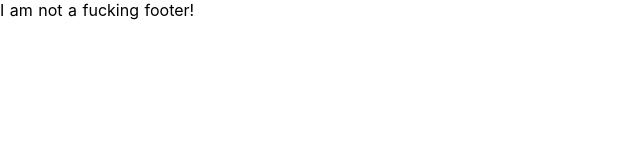
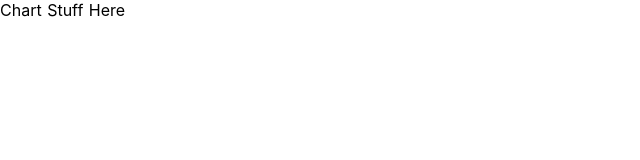
Before and after one commit to jeclark/registerVue, a Nuxt app: page / in a window 1280 px wide. Shown: the top 160 px of the page, without its empty margins (0-640 px from the left). Built offline with nearby package versions, Linux system fonts and the light colour scheme.

Commit message:
Blocks defined

```diff
--- a/components/charts/Charts.vue
+++ b/components/charts/Charts.vue
@@ -1,5 +1,7 @@
 <template>
-  <footer class="bottom">Footer junk here</footer>
+  <div class="charts">
+    Chart Stuff Here
+  </div>
 </template>
 
 <script>
--- a/components/entrylist/EntryList.vue
+++ b/components/entrylist/EntryList.vue
@@ -1,5 +1,7 @@
 <template>
-  <footer class="bottom">Footer junk here</footer>
+  <div class="charts">
+    Chart Stuff Here
+  </div>
 </template>
 
 <script>
--- a/components/top/Top.vue
+++ b/components/top/Top.vue
@@ -1,5 +1,7 @@
 <template>
-  <footer class="bottom">Footer junk here</footer>
+  <div class="charts">
+    Chart Stuff Here
+  </div>
 </template>
 
 <script>
--- a/pages/index.vue
+++ b/pages/index.vue
@@ -1,5 +1,7 @@
 <template>
-  <div> I am not a fucking footer!</div>
+  <div class="charts">
+    Chart Stuff Here
+  </div>
 </template>
 
 <script>
```
